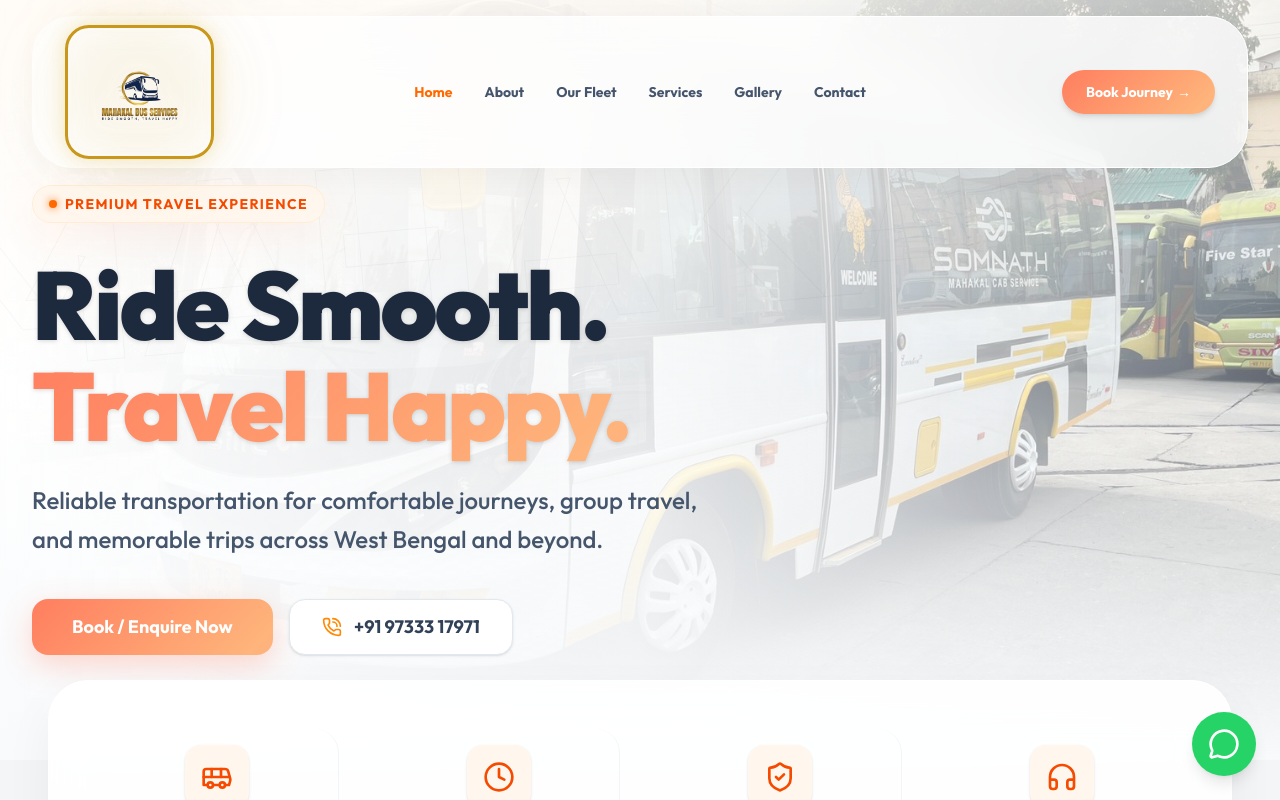
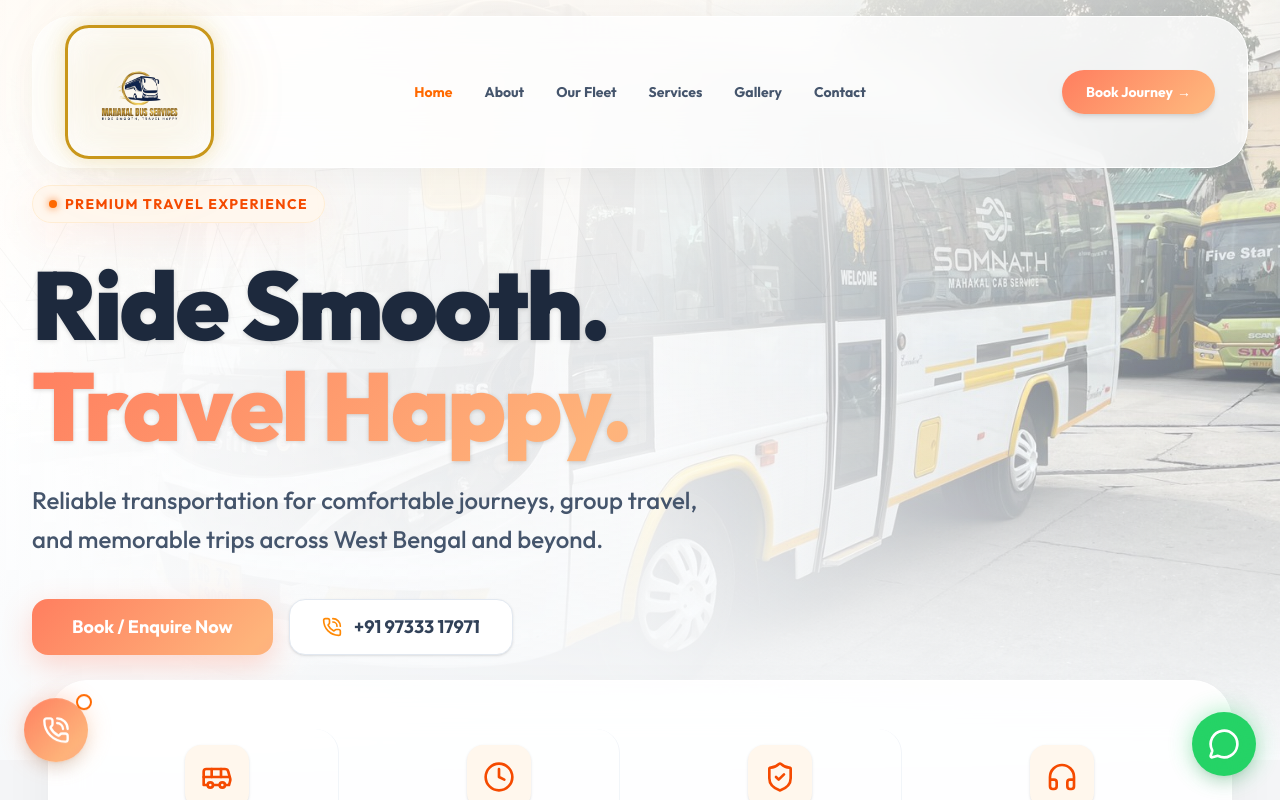
Before and after one commit to Shantanu2705/Mahakal-Bus-Services, a Next.js app: page / in a window 1280 px wide. Shown: the top 800 px of the page. Built offline with nearby package versions, Linux system fonts and the light colour scheme.

Commit message:
feat: add dedicated floating call button on bottom left

```diff
--- a/src/components/layout/FloatingContact.tsx
+++ b/src/components/layout/FloatingContact.tsx
@@ -4,26 +4,42 @@ import { MessageCircle, PhoneCall } from "lucide-react";
 
 export function FloatingContact() {
   return (
-    <div className="fixed bottom-6 right-6 z-50 flex flex-col gap-4">
-      {/* Call Button - Mobile Only or optional on Desktop */}
+    <>
+      {/* Call Button (Bottom Left) */}
+      <div className="fixed bottom-6 left-6 z-50 animate-[bounce_3s_infinite]">
         <a
           href="tel:+919733317971"
-        className="md:hidden flex h-14 w-14 items-center justify-center rounded-full bg-brand-navy-dark text-brand-gold shadow-lg transition-transform hover:scale-110 active:scale-95 border border-brand-gold/30"
+          className="group relative flex h-14 w-14 md:h-16 md:w-16 items-center justify-center rounded-full bg-sunset-gradient text-white shadow-lg transition-transform duration-300 hover:scale-110 active:scale-95"
           aria-label="Call Now"
         >
-        <PhoneCall className="h-6 w-6" />
+          {/* Glowing Aura */}
+          <div className="absolute inset-0 bg-sunset-gradient opacity-40 blur-md rounded-full group-hover:opacity-70 transition-opacity duration-300" />
+
+          <PhoneCall className="relative z-10 h-6 w-6 md:h-7 md:w-7" />
+
+          {/* Notification Ping */}
+          <span className="absolute -top-1 -right-1 flex h-4 w-4">
+            <span className="animate-ping absolute inline-flex h-full w-full rounded-full bg-orange-300 opacity-75"></span>
+            <span className="relative inline-flex rounded-full h-4 w-4 bg-white border-2 border-orange-500"></span>
+          </span>
         </a>
+      </div>
 
-      {/* WhatsApp Button */}
+      {/* WhatsApp Button (Bottom Right) */}
+      <div className="fixed bottom-6 right-6 z-50">
         <a
           href="https://wa.me/919733317971?text=Hello%20Mahakal%20Bus%20Services%2C%20I%20would%20like%20to%20enquire%20about%20your%20travel%20services."
           target="_blank"
           rel="noopener noreferrer"
-        className="flex h-14 w-14 md:h-16 md:w-16 items-center justify-center rounded-full bg-[#25D366] text-white shadow-lg transition-transform hover:scale-110 active:scale-95"
+          className="group relative flex h-14 w-14 md:h-16 md:w-16 items-center justify-center rounded-full bg-[#25D366] text-white shadow-lg transition-transform duration-300 hover:scale-110 active:scale-95"
           aria-label="WhatsApp Us"
         >
-        <MessageCircle className="h-7 w-7 md:h-8 md:w-8" />
+          {/* Glowing Aura */}
+          <div className="absolute inset-0 bg-[#25D366] opacity-40 blur-md rounded-full group-hover:opacity-70 transition-opacity duration-300" />
+
+          <MessageCircle className="relative z-10 h-7 w-7 md:h-8 md:w-8" />
         </a>
       </div>
+    </>
   );
 }
```
Lines whose indentation alone changed are shown as unchanged.
